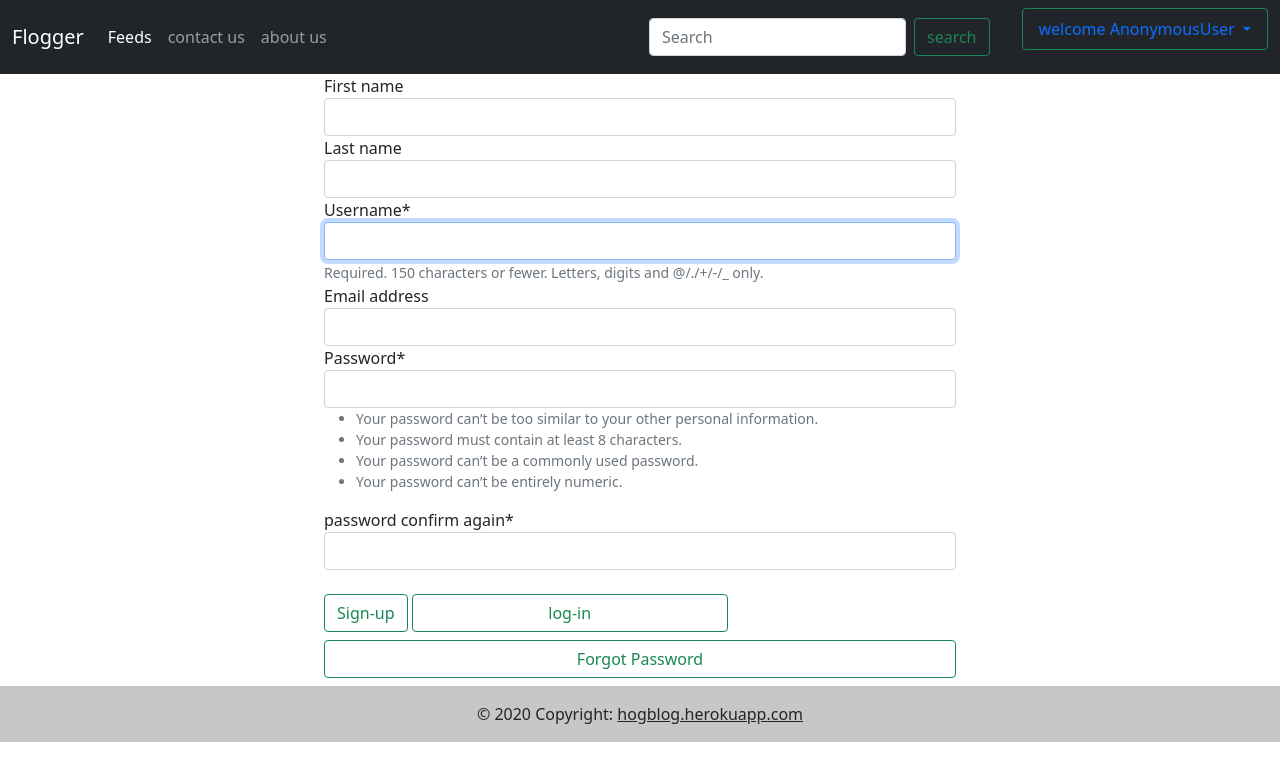
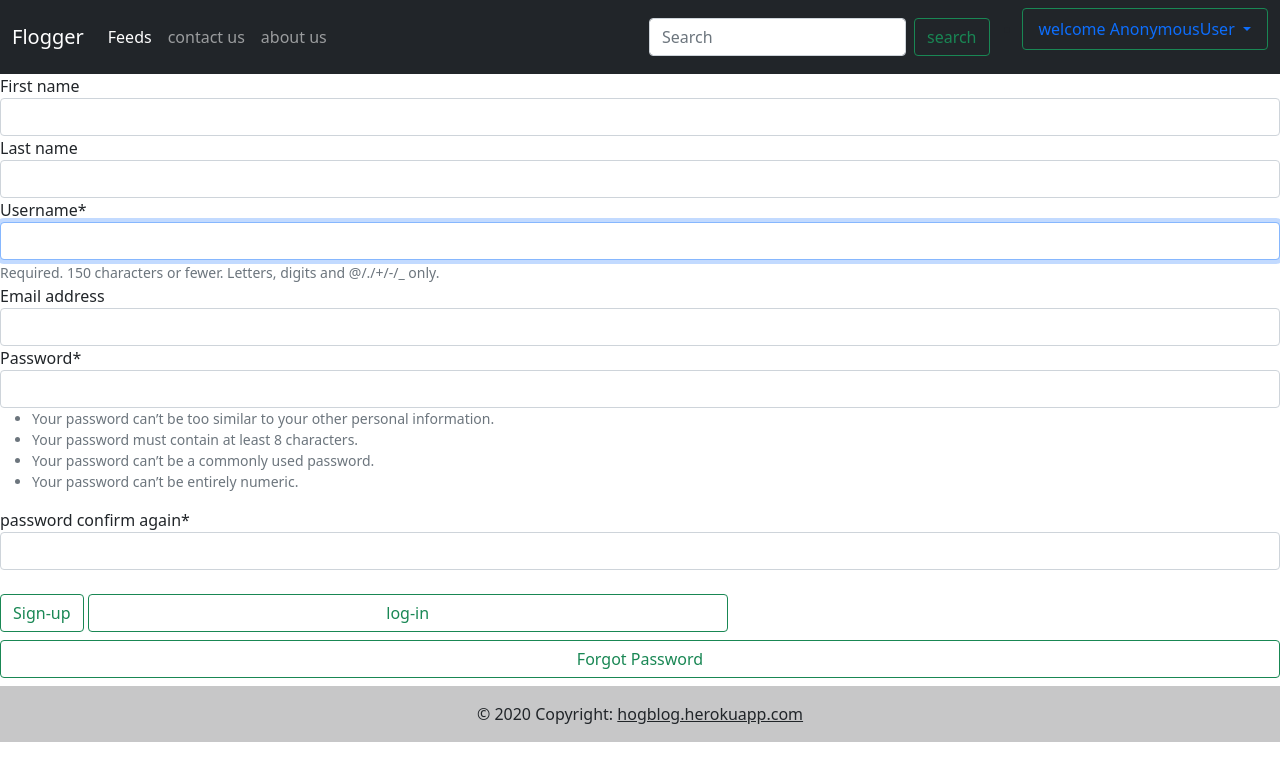
Before and after one commit to kashvats/blogg, a Django app: page /register in a window 1280 px wide. Shown: the top 781 px of the page. Run offline with Django 3.2, Linux system fonts and the light colour scheme; some libraries are stand-ins or nearby versions.

Commit message:
'commit'

```diff
--- a/templates/user/profile_edit.html
+++ b/templates/user/profile_edit.html
@@ -1,8 +1,8 @@
 {% extends 'base.html' %}{% load crispy_forms_tags %}{% block content1 %}{% for a in jk %}
 {{a.img}}
 {% endfor %}
-<div class="col-6">
-<form class="row gy-2 gx-3 align-items-center" method="POST" enctype="multipart/form-data">{% csrf_token %}<div class="mx-auto" style="width: responsive">
+<div class="col-6 justify-content-center">
+<form class="row gy-2 gx-3 " method="POST" enctype="multipart/form-data">{% csrf_token %}<div class="mx-auto" style="width: responsive">
     {{ak|crispy}}
     <button type="submit">update</button></div>
 </form></div>
--- a/templates/user/register.html
+++ b/templates/user/register.html
@@ -8,8 +8,9 @@
             <span {% if a.tags %} class="{{a.tags}}" {% endif %}>{{a}}</span></div>
         {% endfor %}{% endif %}
     </div>
-<form class="row gy-2 gx-3 align-items-center" method="POST">{% csrf_token %}
-<div class="mx-auto col-6" style="width: responsive">
+<div class="justify-content-center">
+<form class="row gy-2 gx-3" method="POST">{% csrf_token %}
+<div class="mx-auto " style="width: responsive">
 {{bk|crispy}}
 <br><button type="submit" class="btn btn-outline-success row-6" value="submit">Sign-up</button>
 <a href="{% url 'login' %}" class="btn btn-outline-success col-6">log-in</a>
@@ -17,5 +18,6 @@
 
 </div>
 
-</form>{% endif %}
-{% endblock %}
+</form></div>{% endif %}
+
+    {% endblock %}
```
